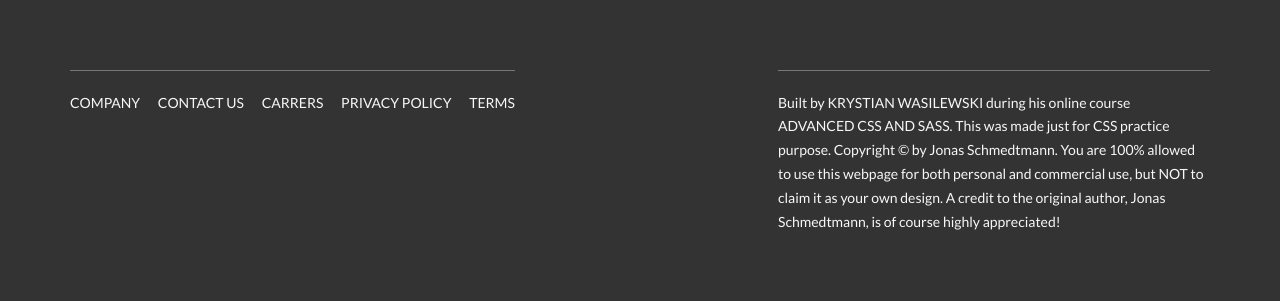
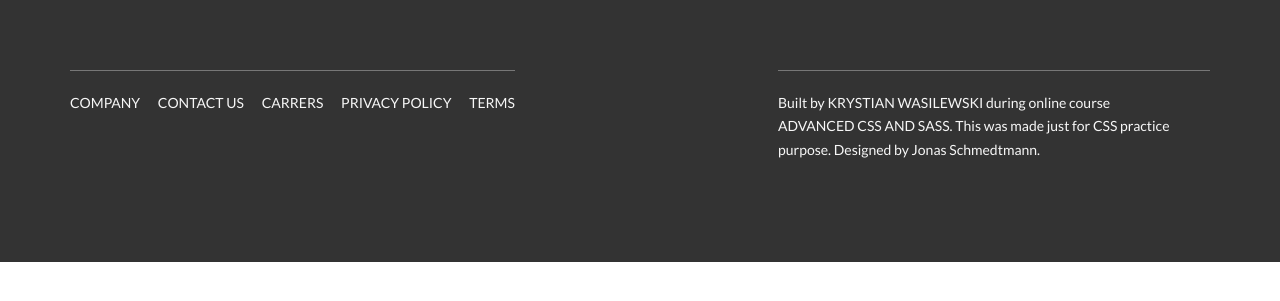
Before and after one commit to krywa5/natours, a plain HTML site: page index.html in a window 1280 px wide. Shown: the part 5704-6005 px from the top of the page. After the commit the page ends 5966 px from the top, so only its background shows below. Drawn offline with Linux system fonts and the light colour scheme.

Commit message:
remove needless text

```diff
--- a/index.html
+++ b/index.html
@@ -387,12 +387,9 @@
             </div>
             <div class="col-1-of-2">
                 <p class="footer__copyright">
-                    Built by <a href="#" class="footer__link">Krystian Wasilewski</a> during his online course
+                    Built by <a href="#" class="footer__link">Krystian Wasilewski</a> during online course
                     <a href="#" class="footer__link">Advanced CSS and Sass</a>. This was made just for CSS practice
-                    purpose.
-                    Copyright &copy; by Jonas Schmedtmann. You are 100% allowed to use this webpage for both personal
-                    and commercial use, but NOT to claim it as your own design. A credit to the original author, Jonas
-                    Schmedtmann, is of course highly appreciated!
+                    purpose. Designed by Jonas Schmedtmann.
                 </p>
             </div>
         </div>
```
